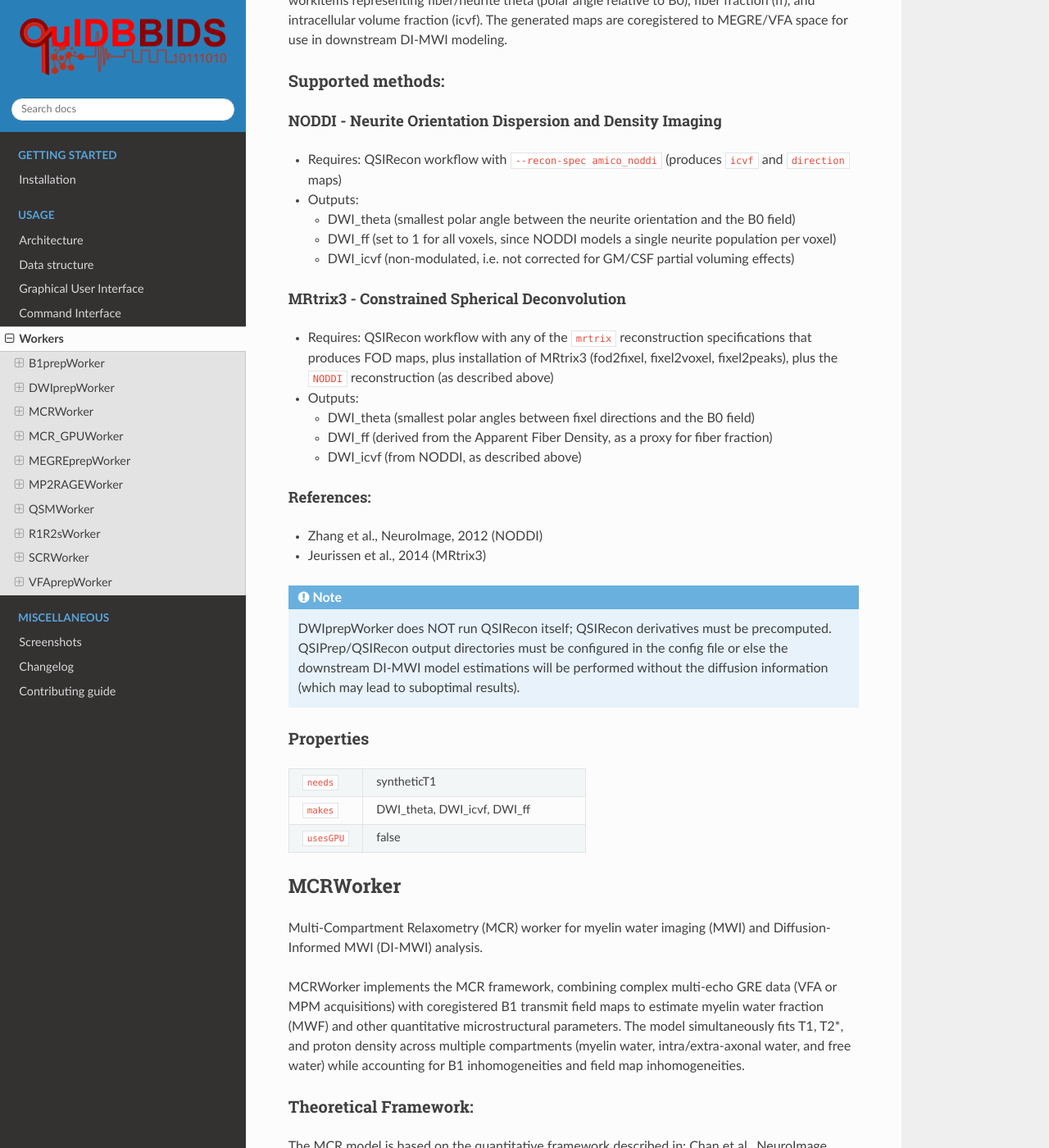
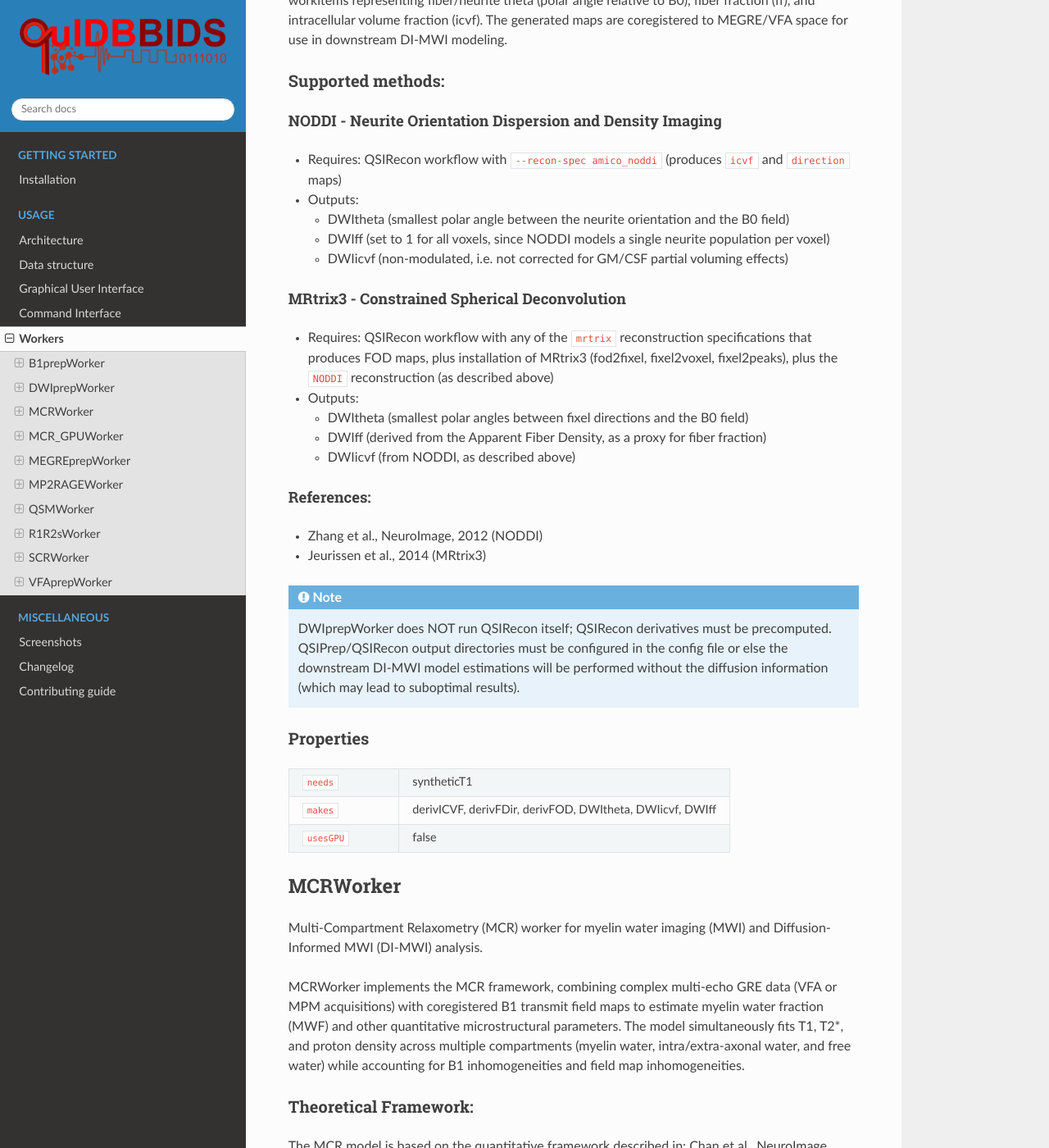
Before and after one commit to Donders-Institute/quidbbids, a Sphinx documentation site: the page built from docs/workers.rst, in a window 1280 px wide and 1400 px high, scrolled down 796 px. Shown: the whole window at 82% size. Built offline with Sphinx 7.4.7 and the Read the Docs theme 3.1.0, drawn with Linux system fonts in a browser that asks for light colours; pages that are not in the unit, such as notebooks, are missing from menus; some of the changed text lies outside the part shown.

Commit message:
Refactor the qsiprep input bidsfilters as proper bidsfilter properties + minor variable renaming

```diff
--- a/docs/workers.rst
+++ b/docs/workers.rst
@@ -44,9 +44,9 @@
 - Requires: QSIRecon workflow with ``--recon-spec amico_noddi`` (produces ``icvf`` and ``direction`` maps)
 - Outputs:
 
-  - DWI_theta (smallest polar angle between the neurite orientation and the B0 field)
-  - DWI_ff (set to 1 for all voxels, since NODDI models a single neurite population per voxel)
-  - DWI_icvf (non-modulated, i.e. not corrected for GM/CSF partial voluming effects)
+  - DWItheta (smallest polar angle between the neurite orientation and the B0 field)
+  - DWIff (set to 1 for all voxels, since NODDI models a single neurite population per voxel)
+  - DWIicvf (non-modulated, i.e. not corrected for GM/CSF partial voluming effects)
 
 MRtrix3 - Constrained Spherical Deconvolution
 ^^^^^^^^^^^^^^^^^^^^^^^^^^^^^^^^^^^^^^^^^^^^^
@@ -56,9 +56,9 @@
   (as described above)
 - Outputs:
 
-  - DWI_theta (smallest polar angles between fixel directions and the B0 field)
-  - DWI_ff (derived from the Apparent Fiber Density, as a proxy for fiber fraction)
-  - DWI_icvf (from NODDI, as described above)
+  - DWItheta (smallest polar angles between fixel directions and the B0 field)
+  - DWIff (derived from the Apparent Fiber Density, as a proxy for fiber fraction)
+  - DWIicvf (from NODDI, as described above)
 
 References:
 ^^^^^^^^^^^
@@ -81,7 +81,7 @@
    - - ``needs``
      - syntheticT1
    - - ``makes``
-     - DWI_theta, DWI_icvf, DWI_ff
+     - derivICVF, derivFDir, derivFOD, DWItheta, DWIicvf, DWIff
    - - ``usesGPU``
      - false
 
@@ -105,8 +105,8 @@
 
 .. note::
 
-   MCRWorker supports both standard MCR-MWI and DI-MWI variants. When diffusion priors (DWI_theta,
-   DWI_icvf, DWI_ff) are available from DWIprepWorker, the DI-MWI model incorporates fiber orientation
+   MCRWorker supports both standard MCR-MWI and DI-MWI variants. When diffusion priors (DWItheta,
+   DWIicvf, DWIff) are available from DWIprepWorker, the DI-MWI model incorporates fiber orientation
    and compartment fraction information to improve parameter estimation specificity.
 
 .. tip::
@@ -121,7 +121,7 @@
    :widths: 25 75
 
    - - ``needs``
-     - ME4Dmag, unwrapped, TB1map_GRE, fieldmap, localfmask, DWI_theta, DWI_icvf, DWI_ff
+     - ME4Dmag, unwrapped, TB1map_GRE, fieldmap, localfmask, DWItheta, DWIicvf, DWIff
    - - ``makes``
      - MWFmap, FMW_exrate, FitMask, MW_M0map, MW_R2starmap, FW_M0map, FW_T1map, FW_R1map, IAW_R2starmap, MWFmap_ortho, FMW_exrate_ortho, FitMask_ortho, MW_M0map_ortho, MW_R2starmap_ortho, FW_M0map_ortho, FW_T1map_ortho, FW_R1map_ortho, IAW_R2starmap_ortho
    - - ``usesGPU``
```
Also changed, not shown: 3 other files.
